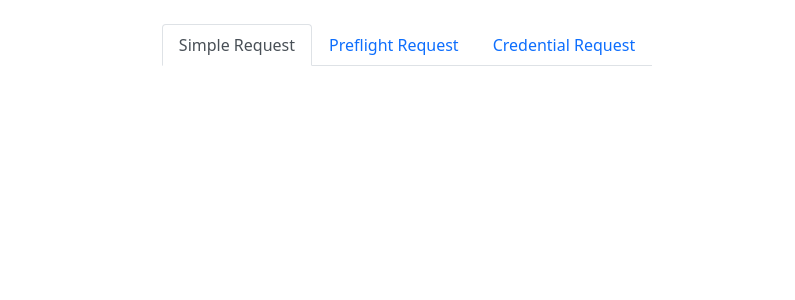
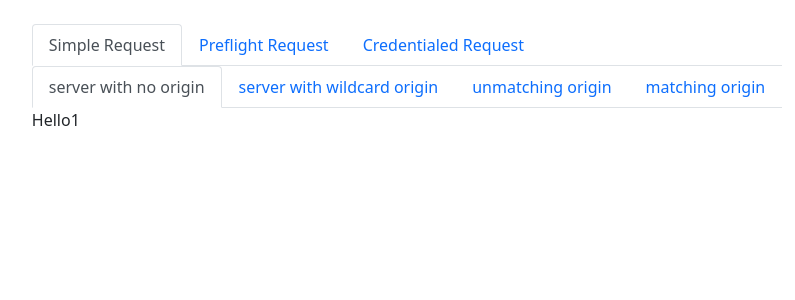
Before and after one commit to chuckchoiboi/cors-tutorial, a React (Create React App) app: page / in a window 1280 px wide. Shown: the top 300 px of the page, without its empty margins (233-1028 px from the left). Built offline with nearby package versions, Linux system fonts and the light colour scheme.

Commit message:
add secondary tabs

```diff
--- a/src/App.js
+++ b/src/App.js
@@ -1,15 +1,34 @@
 import { useState } from 'react'
 import './App.css';
 import PrimaryTabs from './components/PrimaryTabs'
+import SecondaryTabs from './components/SecondaryTabs'
 
 function App() {
 
   const [primarySelected, setPrimarySelected] = useState('Simple Request')
-  const primaryTabs = ['Simple Request', 'Preflight Request', 'Credential Request']
+  const [secondarySelected, setSecondarySelected] = useState('server with no origin')
+  const primaryTabs = ['Simple Request', 'Preflight Request', 'Credentialed Request']
+  const secondaryTabs = {
+    simple: ['server with no origin', 'server with wildcard origin', 'unmatching origin', 'matching origin'],
+    preflight: ['server with no origin', 'server with wildcard origin', 'unmatching origin', 'matching origin'],
+    credentialed: ['server with no origin', 'server with wildcard origin', 'unmatching origin', 'matching origin']
+  }
 
   return (
     <div className="d-flex justify-content-center flex-row mt-4">
-      <PrimaryTabs tabs={primaryTabs} selected={primarySelected} setSelected={setPrimarySelected}/>
+      <PrimaryTabs tabs={primaryTabs} selected={primarySelected} setSelected={setPrimarySelected}>
+        <SecondaryTabs isSelected={ primarySelected === 'Simple Request'} tabs={secondaryTabs.simple} selected={secondarySelected} setSelected={setSecondarySelected} >
+          Hello1
+        </SecondaryTabs>
+
+        <SecondaryTabs isSelected={ primarySelected === 'Preflight Request'} tabs={secondaryTabs.preflight} selected={secondarySelected} setSelected={setSecondarySelected}>
+          Hello2
+        </SecondaryTabs>
+
+        <SecondaryTabs isSelected={ primarySelected === 'Credentialed Request'} tabs={secondaryTabs.credentialed} selected={secondarySelected} setSelected={setSecondarySelected}>
+          Hello3
+        </SecondaryTabs>
+      </PrimaryTabs>
     </div>
   );
 }
--- a/src/components/PrimaryTabs.jsx
+++ b/src/components/PrimaryTabs.jsx
@@ -1,4 +1,4 @@
-const PrimaryTabs = ({tabs, selected, setSelected}) => {
+const PrimaryTabs = ({tabs, selected, setSelected, children}) => {
 
     return (
         <div>
@@ -18,6 +18,7 @@ const PrimaryTabs = ({tabs, selected, setSelected}) => {
                     })
                 }
             </ul>
+            { children }
         </div>
     )
 }
--- a/src/components/SecondaryTabs.jsx
+++ b/src/components/SecondaryTabs.jsx
@@ -1,4 +1,4 @@
-const SecondaryTabs = ({isSelected, tabs, selected, setSelected}) => {
+const SecondaryTabs = ({isSelected, tabs, selected, setSelected, children}) => {
     if (isSelected) {
         return (
             <div className="secondary-tabs">
@@ -18,6 +18,7 @@ const SecondaryTabs = ({isSelected, tabs, selected, setSelected}) => {
                         })
                     }
                 </ul>
+                { children }
             </div>
         )
     } else {
```
